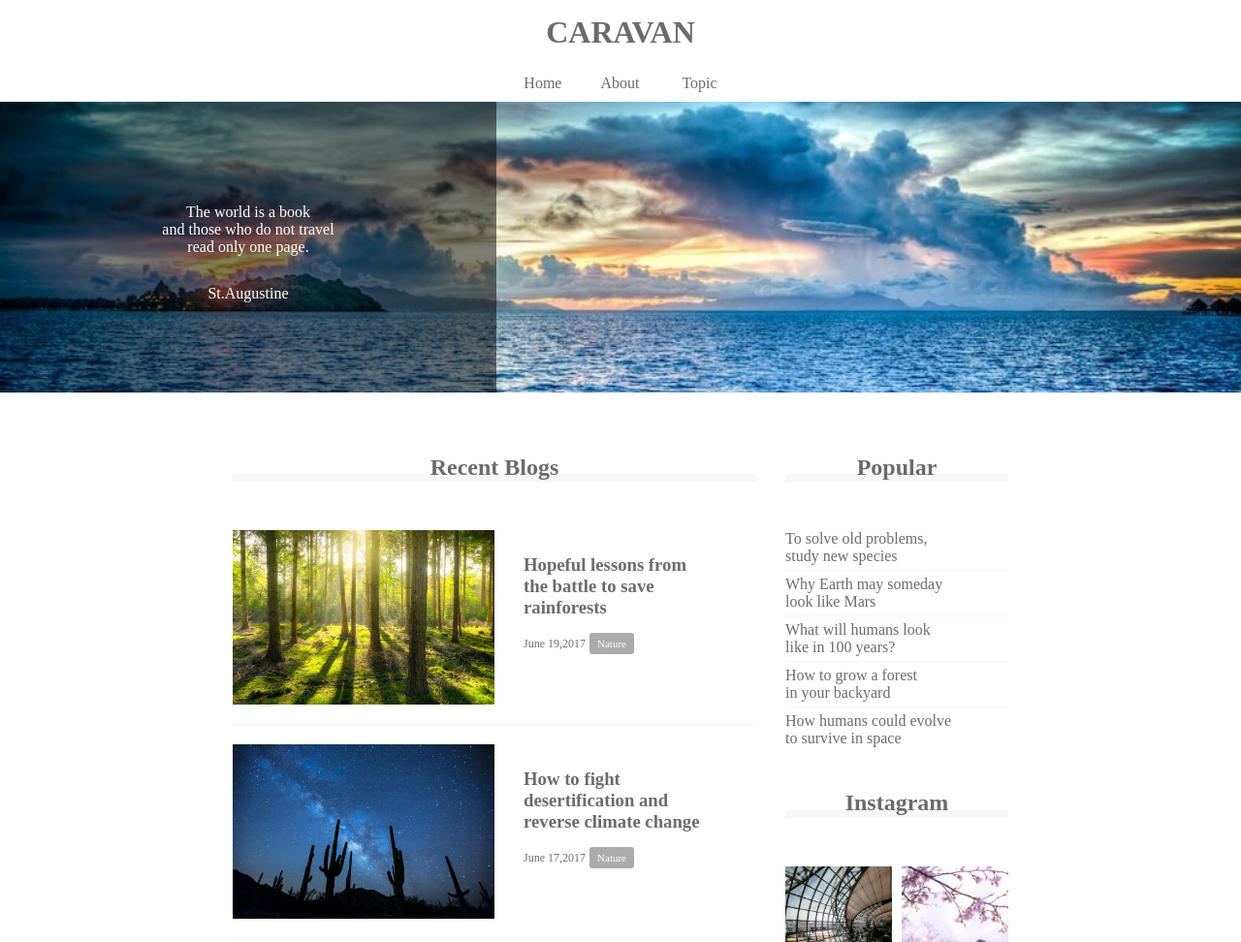
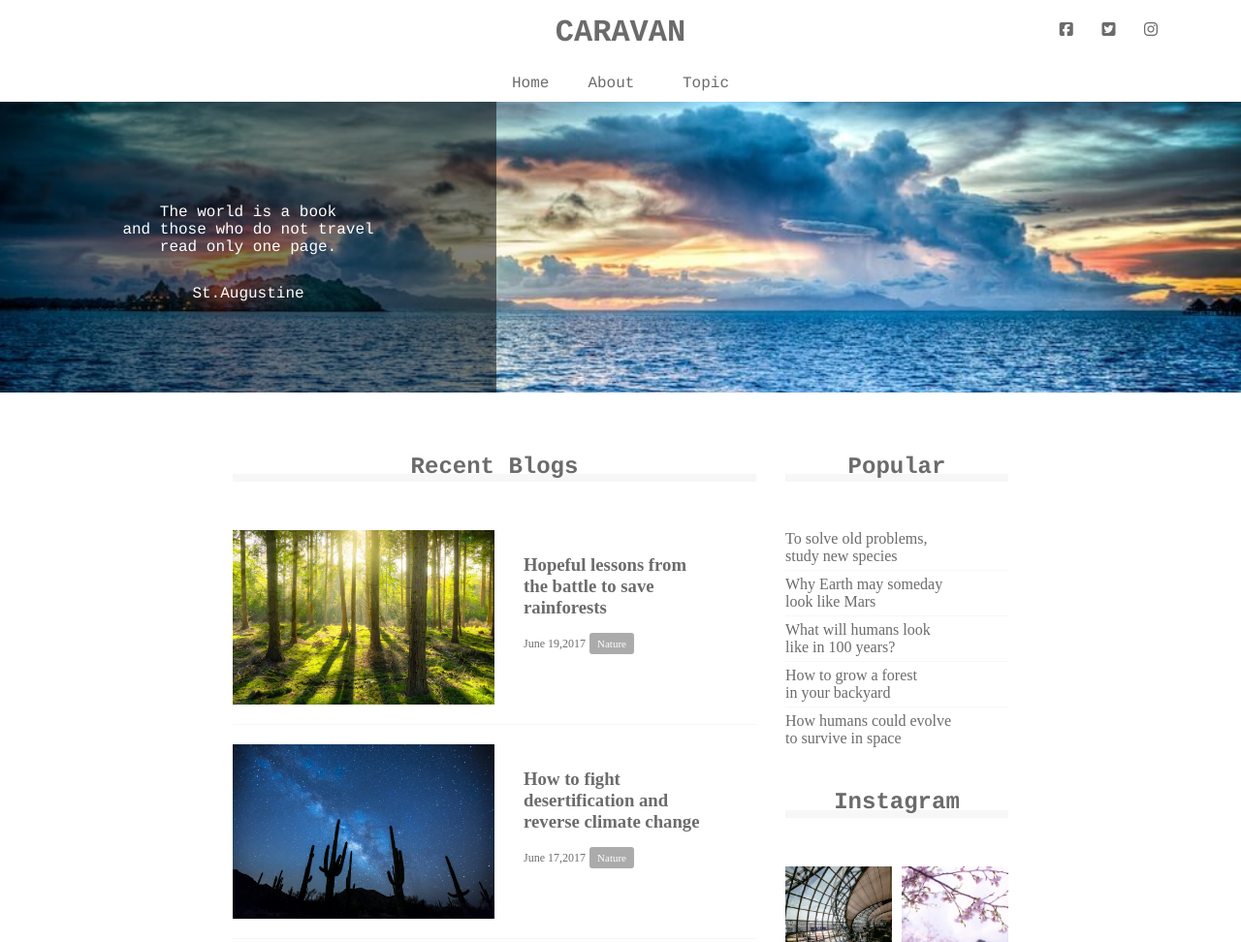
Before and after one commit to yukina1230/caravan, a plain HTML site: page index.html in a window 1280 px wide. Shown: the top 972 px of the page at 97% size. Drawn offline with Linux system fonts and the light colour scheme.

Commit message:
[Add]1-9

```diff
--- a/index.html
+++ b/index.html
@@ -2,6 +2,7 @@
 <html lang="ja">
   <head>
     <meta charaset="UTF-8" />
+    <script src="https://kit.fontawesome.com/721f0cdc29.js" crossorigin="anonymous"></script>
     <link rel="stylesheet" href="style.css" />
     <title>CARAVAN</title>
   </head>
@@ -11,6 +12,11 @@
       <h1 class="heading">
         <a href="index.html">CARAVAN</a>
       </h1>
+      <div class="social">
+        <i class="fab fa-facebook-square"></i>
+        <i class="fab fa-twitter-square"></i>
+        <i class="fab fa-instagram"></i>
+      </div>
     </header>
     <nav>
       <ul class="nav-list">
--- a/style.css
+++ b/style.css
@@ -9,11 +9,31 @@ a {
   text-decoration: none;
 }
 
+header,
+nav,
+h2,
+.main-visual,
+footer {
+  font-family: Chalkduster, "Bradley Hand", Courier, "Segoe Print", sans-senif;
+}
+
 header {
   width: 90%;
   padding: 15px 0;
   margin: 0 auto;
   text-align: center;
+  position: relative;
+}
+
+.social {
+  position: absolute;
+  top: 22px;
+  right: 22px;
+}
+
+.social i {
+  display: inline-block;
+  margin-left: 20px;
 }
 
 header.heading {
```
